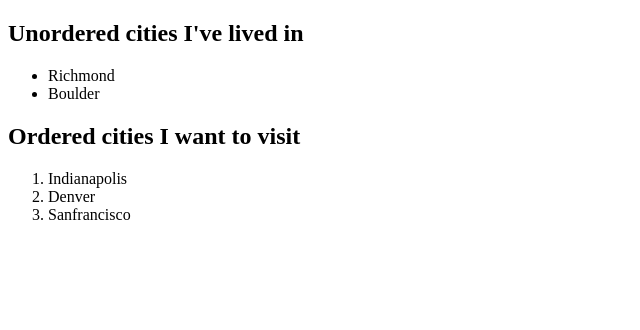
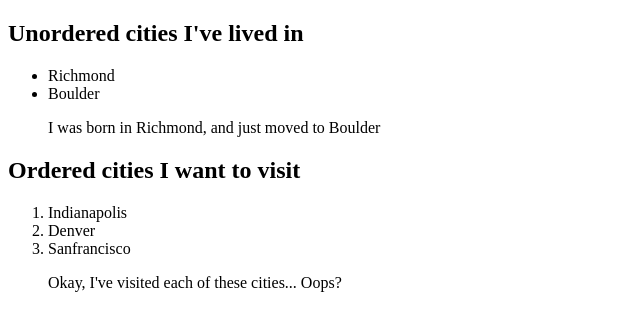
Before and after one commit to smlcate/html-exercise, a plain HTML site: page index.html in a window 1280 px wide. Shown: the whole page, without its empty margins (0-640 px from the left). Drawn offline with Linux system fonts and the light colour scheme.

Commit message:
added descriptions

```diff
--- a/index.html
+++ b/index.html
@@ -5,15 +5,23 @@
   <title>Document</title>
 </head>
 <body>
+
   <h2>Unordered cities I've lived in</h2>
+
   <ul>
     <li>Richmond</li>
     <li>Boulder</li>
   </ul>
+  <dd>I was born in Richmond, and just moved to Boulder</dd>
+
   <h2>Ordered cities I want to visit</h2>
   <ol>
+
     <li>Indianapolis</li>
     <li>Denver</li>
     <li>Sanfrancisco</li>
+
+  </ol>
+  <dd>Okay, I've visited each of these cities... Oops?</dd>
 </body>
 </html>
```
